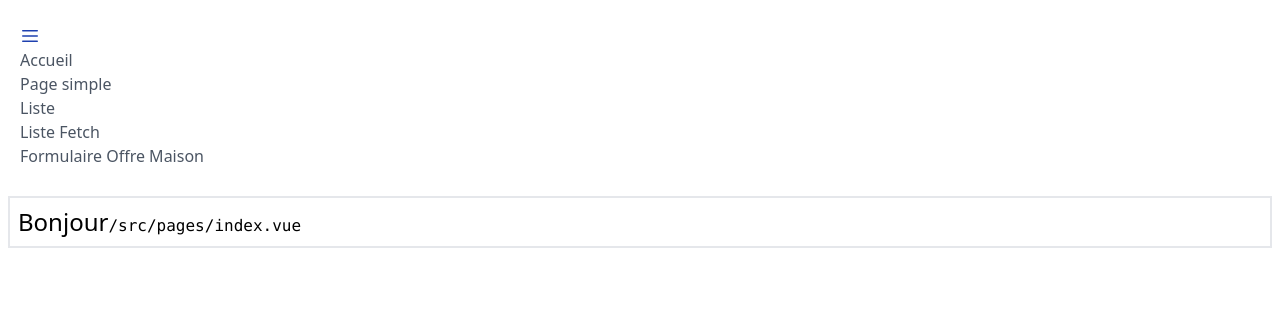
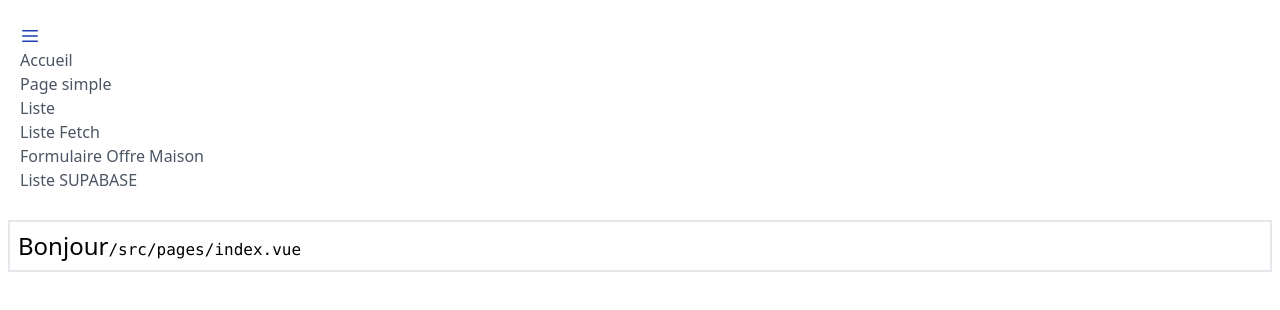
Before and after one commit to lavaine-iris/AgenceImmo, a Vue app: page / in a window 1280 px wide. Shown: the top 310 px of the page. Built offline with nearby package versions, Linux system fonts and the light colour scheme; what @formkit/vue would draw is missing.

Commit message:
Installation Supabase

```diff
--- a/package.json
+++ b/package.json
@@ -12,6 +12,7 @@
   "dependencies": {
     "@formkit/vue": "^1.0.0-beta.10",
     "@heroicons/vue": "^2.0.8",
+    "@supabase/supabase-js": "^1.35.7",
     "vue": "^3.2.37",
     "vue-router": "^4.1.3"
   },
--- a/src/App.vue
+++ b/src/App.vue
@@ -29,6 +29,11 @@
           Formulaire Offre Maison
         </router-link>
       </li>
+      <li>
+        <router-link class="text-gray-600 font-medium" to="/liste-supabase">
+          Liste SUPABASE
+        </router-link>
+      </li>
     </ul>
   </nav>
 
--- /dev/null
+++ b/src/pages/liste-supabase.vue
@@ -0,0 +1,14 @@
+<template>
+    <div v-for="maison in maisons" :key="maison.nom">
+        <card class="w-1/3 p-5" v-bind="maison" />
+    </div>
+</template>
+
+<script setup lang="ts">
+
+import card from "../components/card.vue";
+import { supabase } from "../supabase";
+console.log("supabase :", supabase); // pour vérifier et "garder" supabase dans le code
+const maisons = []; // à remplacer par l'appel à Supabase
+
+</script>
--- /dev/null
+++ b/src/supabase.ts
@@ -0,0 +1,9 @@
+import { createClient } from '@supabase/supabase-js'
+
+const supabaseUrl = import.meta.env.VITE_SUPABASE_URL
+const supabaseAnonKey = import.meta.env.VITE_SUPABASE_ANON_KEY
+
+export const supabase = createClient(supabaseUrl, supabaseAnonKey)
+
+// Pour tester dans la console, dé-commenter la ligne qui suit :
+globalThis.supabase = supabase
```
Also changed, not shown: 2 other files (tests, documents, lock files or other folders).
